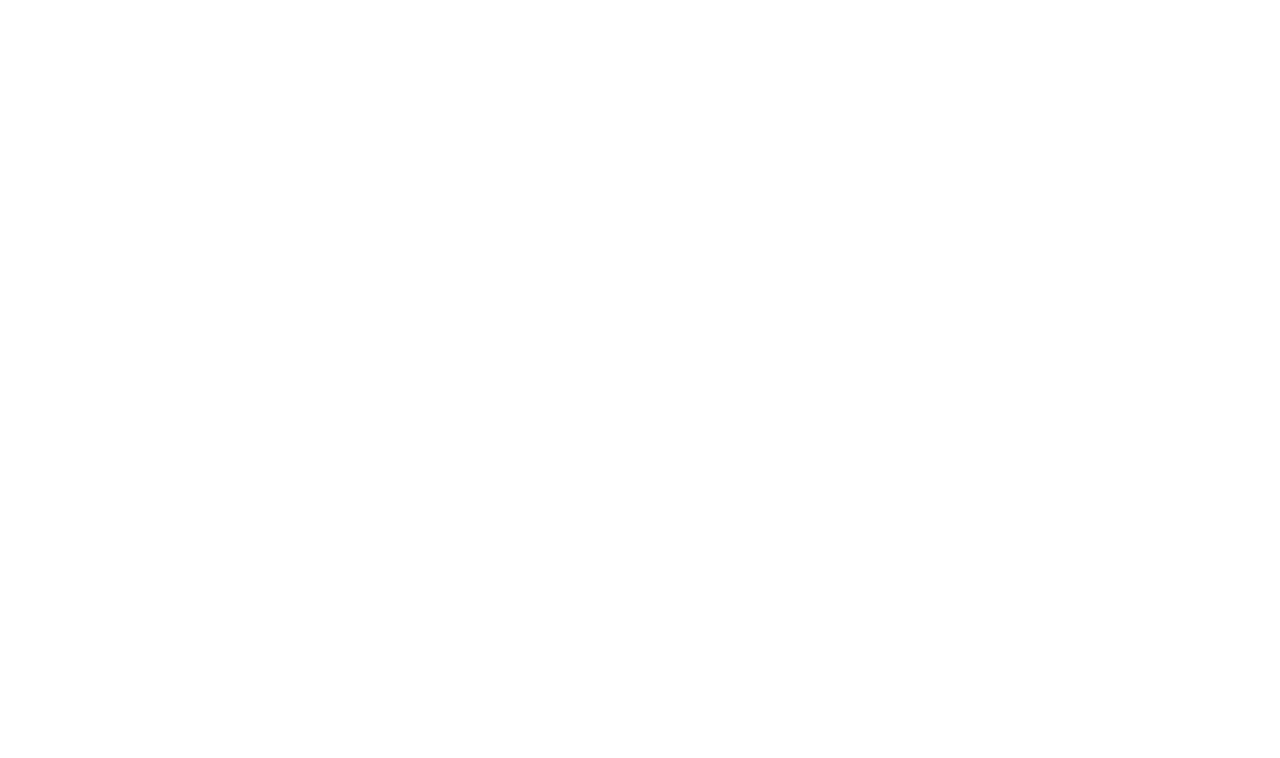
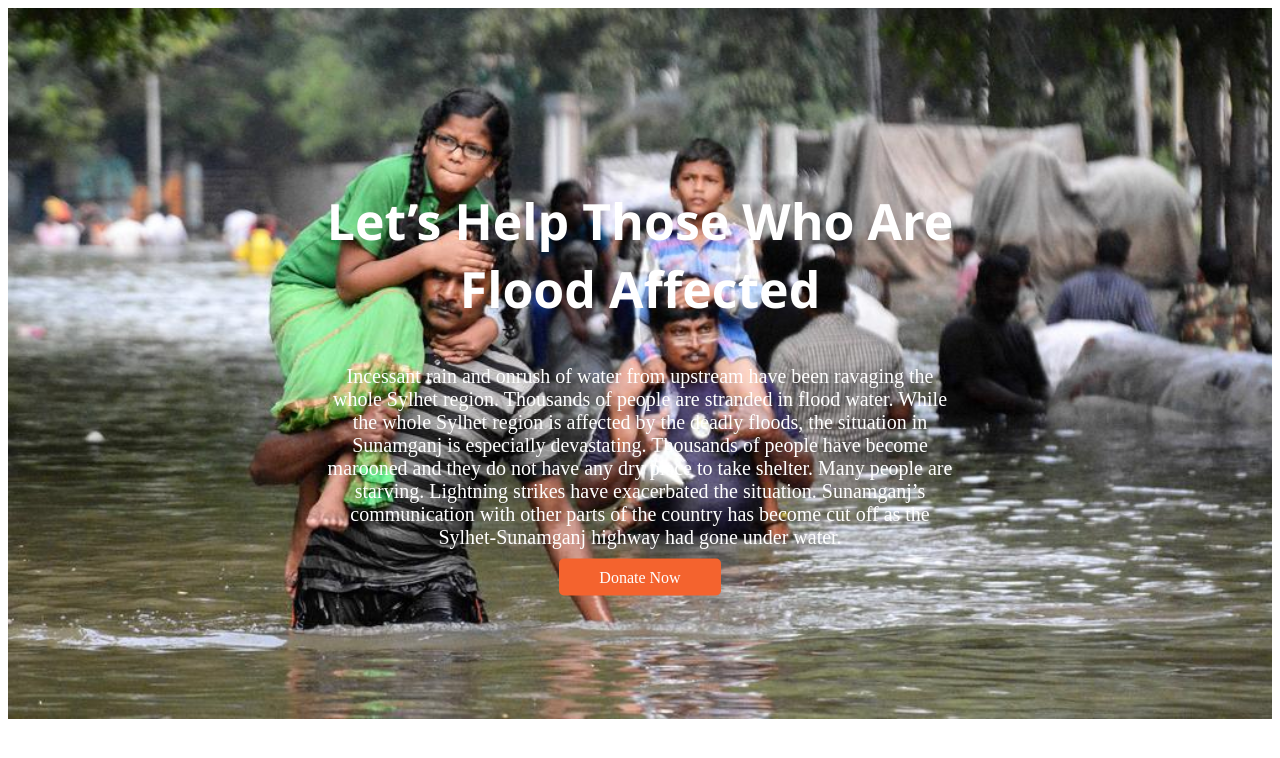
Before and after one commit to fazlulhoque2022/donate-today, a plain HTML site: page index.html in a window 1280 px wide. Drawn offline with Linux system fonts and the light colour scheme.

Commit message:
top banner added

```diff
--- a/index.html
+++ b/index.html
@@ -8,6 +8,38 @@
     <title>Donate Today</title>
     <link rel="stylesheet" href="style.css">
 </head>
+<section class="heading">
+
+    <div class="container">
+        <img src="images/donation4.jpg" alt="" style="width:100%;">
+
+        <div class="centered">
+
+            <h1>Let’s Help Those Who Are Flood Affected</h1>
+            <p>Incessant rain and onrush of water from upstream have been ravaging the whole Sylhet region. Thousands of
+                people
+                are stranded in flood water. While the whole Sylhet region is affected by the deadly floods, the
+                situation
+                in
+                Sunamganj is especially devastating. Thousands of people have become marooned and they do not have any
+                dry
+                place
+                to take shelter. Many people are starving. Lightning strikes have exacerbated the situation. Sunamganj’s
+                communication with other parts of the country has become cut off as the Sylhet-Sunamganj highway had
+                gone
+                under
+                water.
+
+            </p>
+
+            <a class="link-button" href="">Donate Now</a>
+        </div>
+
+
+
+    </div>
+
+</section>
 
 <body>
 
--- a/style.css
+++ b/style.css
@@ -0,0 +1,34 @@
+.container {
+    position: relative;
+    text-align: center;
+    color: white;
+
+}
+
+.centered {
+    position: absolute;
+    top: 50%;
+    left: 50%;
+    transform: translate(-50%, -50%);
+}
+
+.centered h1 {
+
+    font-size: 50px;
+    font-family: 'Segoe UI', Tahoma, Geneva, Verdana, sans-serif;
+}
+
+
+.centered p {
+
+    font-size: 20px;
+
+}
+
+.link-button {
+    text-decoration: none;
+    background-color: rgb(244, 99, 46);
+    padding: 10px 40px;
+    border-radius: 5px;
+    color: white;
+}
```
